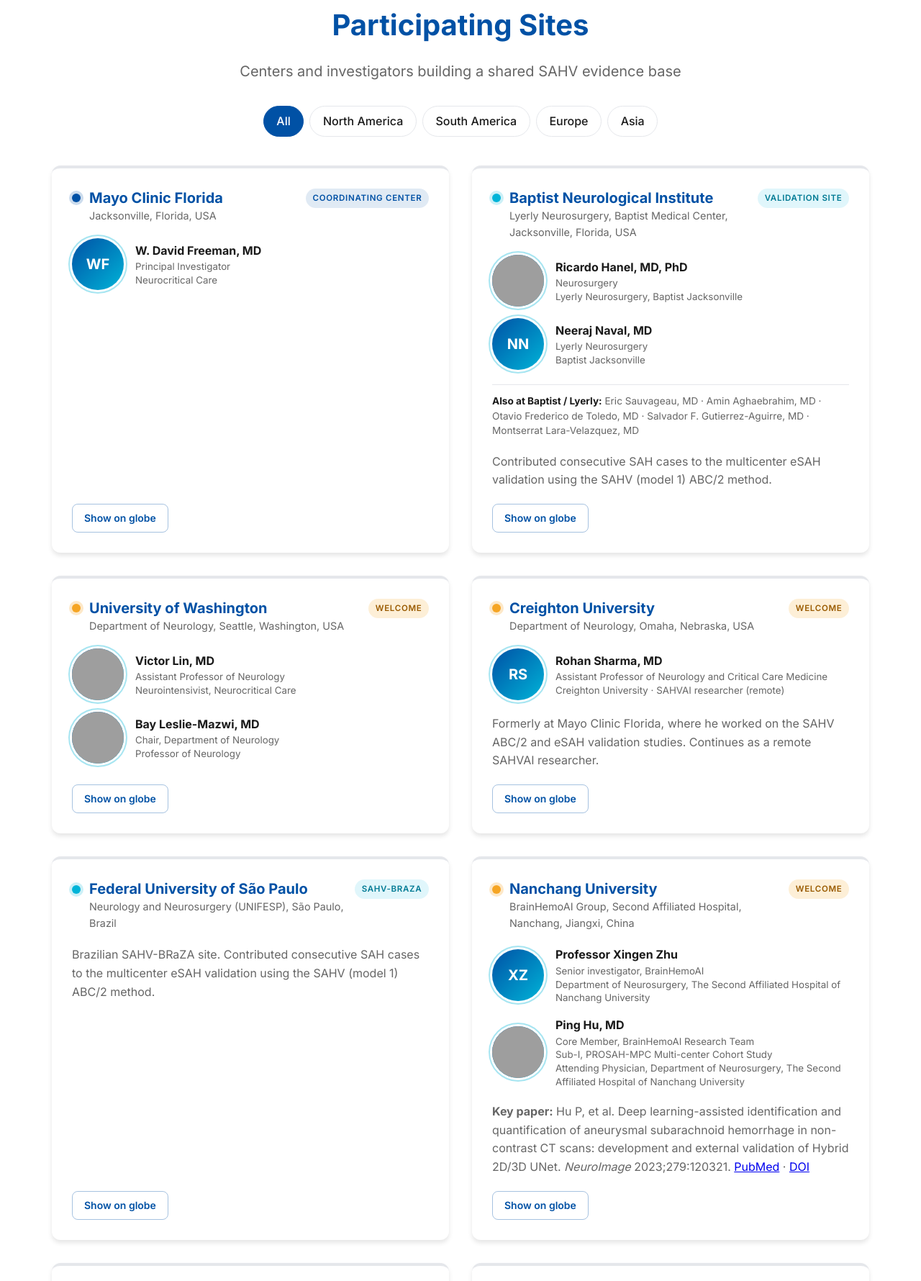
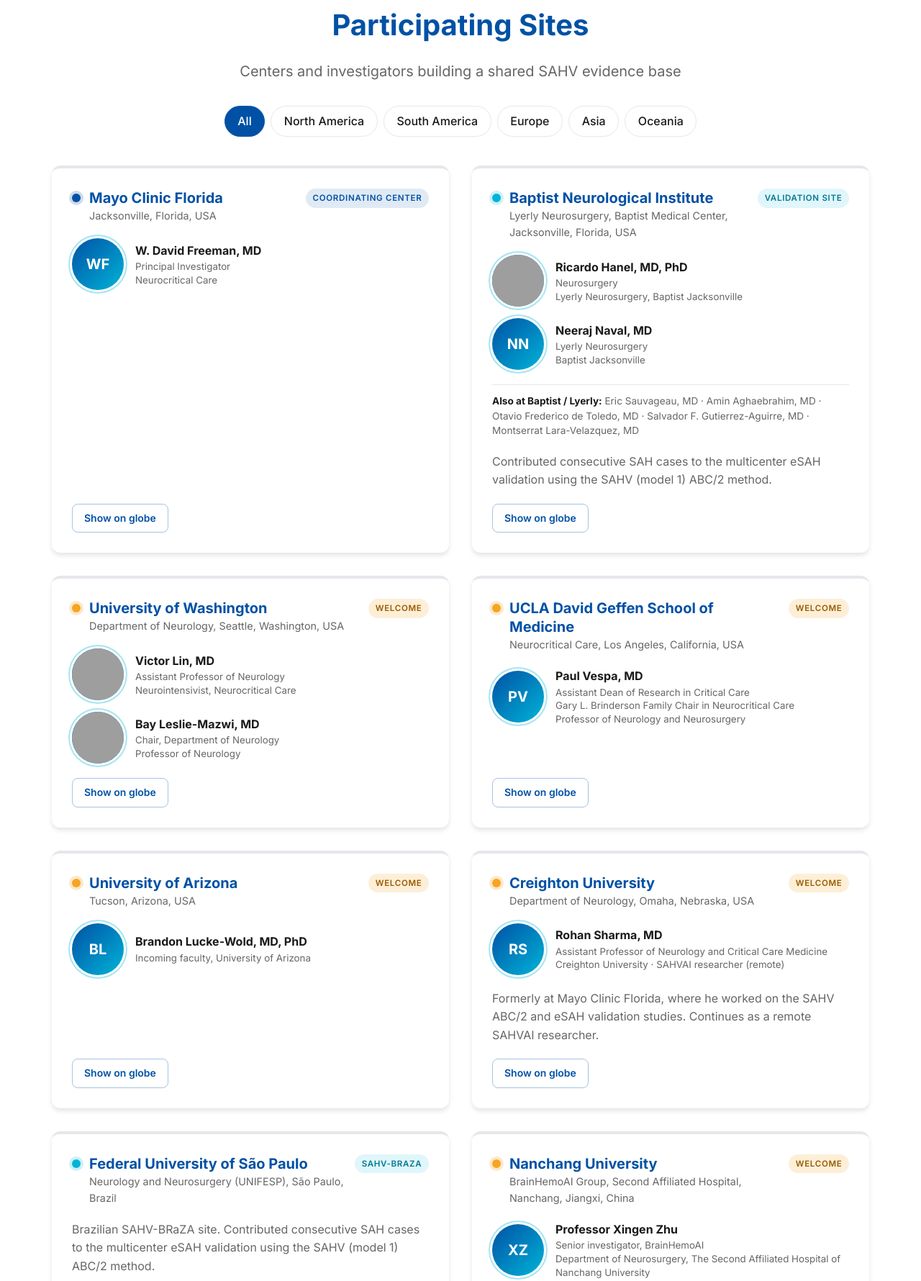
Before and after one commit to freemanwd/sahvai, a plain HTML site: page sahvera.html in a window 1280 px wide. Shown: the part 862-2642 px from the top of the page at 72% size. Drawn offline with Linux system fonts and the light colour scheme; grey boxes are pictures that could not be loaded; animation ran at ten frames a second.

Commit message:
SAHVERA: add UCLA, University of Arizona and Australia joining sites (#1)
Adds three Welcome cards (Paul Vespa, Brandon Lucke-Wold, Ramon Navarro),
globe pins and arcs for UCLA and Tucson, an Oceania filter chip, and
updates the counts to 11 sites, 6 countries, 5 continents. No photos.
The Australia card has no globe pin until its hospital is confirmed.

Co-authored-by: Claude <noreply@anthropic.com>

```diff
--- a/globe.js
+++ b/globe.js
@@ -17,7 +17,9 @@
         brazil:       { name: 'UNIFESP · São Paulo (SAHV-BRaZA)', ll: [-46.63, -23.55], kind: 'site' },
         nanchang:     { name: 'Nanchang University · BrainHemoAI', ll: [115.86, 28.68], kind: 'new' },
         helsinki:     { name: 'Helsinki University Hospital', ll: [24.94, 60.17], kind: 'new' },
-        valladolid:   { name: 'Río Hortega University Hospital · Valladolid', ll: [-4.71, 41.63], kind: 'new' }
+        valladolid:   { name: 'Río Hortega University Hospital · Valladolid', ll: [-4.71, 41.63], kind: 'new' },
+        ucla:         { name: 'UCLA · Los Angeles', ll: [-118.44, 34.07], kind: 'new' },
+        arizona:      { name: 'University of Arizona · Tucson', ll: [-110.95, 32.23], kind: 'new' }
     };
     const COLORS = { hub: '#4DA3FF', site: '#00D4FF', new: '#FFB547', node: '#9fd8ff' };
     const ARCS = [
@@ -28,6 +30,8 @@
         ['jacksonville', 'nanchang'],
         ['jacksonville', 'helsinki'],
         ['jacksonville', 'valladolid'],
+        ['jacksonville', 'ucla'],
+        ['jacksonville', 'arizona'],
         ['jacksonville', 'baptist'],
         ['uw', 'nanchang']
     ];
--- a/sahvera.html
+++ b/sahvera.html
@@ -45,9 +45,9 @@
                     <h1>SAHVERA</h1>
                     <p class="sv-lead">One shared measure of subarachnoid hemorrhage, across continents. SAHVERA links centers that contribute de-identified imaging and outcomes to validate SAH volume (SAHV) and build explainable AI for non-contrast head CT.</p>
                     <div class="sv-counters">
-                        <div><span>8</span><small>Sites</small></div>
-                        <div><span>5</span><small>Countries</small></div>
-                        <div><span>4</span><small>Continents</small></div>
+                        <div><span>11</span><small>Sites</small></div>
+                        <div><span>6</span><small>Countries</small></div>
+                        <div><span>5</span><small>Continents</small></div>
                     </div>
                     <div class="hero-actions">
                         <a href="#sites" class="btn btn-primary">Explore the sites</a>
@@ -76,6 +76,7 @@
                 <button class="sv-chip" data-filter="sa" role="tab" aria-selected="false">South America</button>
                 <button class="sv-chip" data-filter="eu" role="tab" aria-selected="false">Europe</button>
                 <button class="sv-chip" data-filter="asia" role="tab" aria-selected="false">Asia</button>
+                <button class="sv-chip" data-filter="oceania" role="tab" aria-selected="false">Oceania</button>
             </div>
 
             <div class="sv-site-grid" id="siteGrid">
@@ -166,6 +167,52 @@
                         </div>
                     </div>
                     <button class="sv-fly" data-fly="uw">Show on globe</button>
+                </article>
+
+                <article class="sv-site" data-region="na" data-site="ucla">
+                    <div class="sv-site-head">
+                        <span class="sv-dot sv-dot-new"></span>
+                        <div>
+                            <h3>UCLA David Geffen School of Medicine</h3>
+                            <p class="sv-place">Neurocritical Care, Los Angeles, California, USA</p>
+                        </div>
+                        <span class="sv-tag sv-tag-new">Welcome</span>
+                    </div>
+                    <div class="sv-people">
+                        <div class="sv-person">
+                            <div class="sv-avatar">
+                                <span>PV</span>
+                            </div>
+                            <div>
+                                <strong>Paul Vespa, MD</strong>
+                                <small>Assistant Dean of Research in Critical Care<br>Gary L. Brinderson Family Chair in Neurocritical Care<br>Professor of Neurology and Neurosurgery</small>
+                            </div>
+                        </div>
+                    </div>
+                    <button class="sv-fly" data-fly="ucla">Show on globe</button>
+                </article>
+
+                <article class="sv-site" data-region="na" data-site="arizona">
+                    <div class="sv-site-head">
+                        <span class="sv-dot sv-dot-new"></span>
+                        <div>
+                            <h3>University of Arizona</h3>
+                            <p class="sv-place">Tucson, Arizona, USA</p>
+                        </div>
+                        <span class="sv-tag sv-tag-new">Welcome</span>
+                    </div>
+                    <div class="sv-people">
+                        <div class="sv-person">
+                            <div class="sv-avatar">
+                                <span>BL</span>
+                            </div>
+                            <div>
+                                <strong>Brandon Lucke-Wold, MD, PhD</strong>
+                                <small>Incoming faculty, University of Arizona</small>
+                            </div>
+                        </div>
+                    </div>
+                    <button class="sv-fly" data-fly="arizona">Show on globe</button>
                 </article>
 
                 <article class="sv-site" data-region="na" data-site="creighton">
@@ -286,6 +333,28 @@
                     <p class="sv-note"><strong>Tools:</strong> <a href="https://geibac.uva.es/cerebleed" target="_blank" rel="noopener">CereBleed</a> · <a href="https://geibac.uva.es/mortality-sah" target="_blank" rel="noopener">Mortality-SAH</a> · <a href="https://geibac.uva.es/" target="_blank" rel="noopener">GEIBAC lab</a></p>
                     <p class="sv-note"><strong>Key papers:</strong> CereBleed. <em>Neurosurgery</em> 2026. <a href="https://doi.org/10.1227/neu.0000000000004020" target="_blank" rel="noopener">DOI</a> · Mortality-SAH. <em>Neurosurgery</em> 2026. <a href="https://doi.org/10.1227/neu.0000000000004038" target="_blank" rel="noopener">DOI</a></p>
                     <button class="sv-fly" data-fly="valladolid">Show on globe</button>
+                </article>
+
+                <article class="sv-site" data-region="oceania" data-site="australia">
+                    <div class="sv-site-head">
+                        <span class="sv-dot sv-dot-new"></span>
+                        <div>
+                            <h3>Australia</h3>
+                            <p class="sv-place">Hospital to be announced, Australia</p>
+                        </div>
+                        <span class="sv-tag sv-tag-new">Welcome</span>
+                    </div>
+                    <div class="sv-people">
+                        <div class="sv-person">
+                            <div class="sv-avatar">
+                                <span>RN</span>
+                            </div>
+                            <div>
+                                <strong>Ramon Navarro, MD</strong>
+                                <small>Former Mayo Clinic fellow</small>
+                            </div>
+                        </div>
+                    </div>
                 </article>
 
             </div>
```
